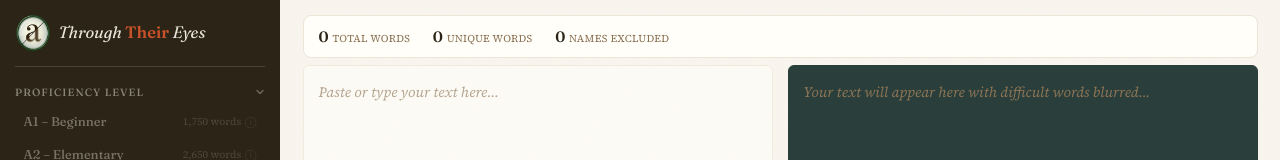
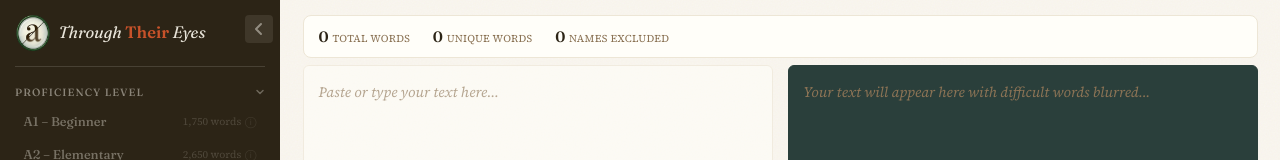
Before and after one commit to dividing-by-zaro/through-their-eyes, a React (Vite) app: page / in a window 1280 px wide. Shown: the top 160 px of the page. Built offline with nearby package versions, Linux system fonts and the light colour scheme; no server answers.

Commit message:
Add collapsible sidebar, update settings descriptions, update docs

```diff
--- a/src/App.css
+++ b/src/App.css
@@ -87,6 +87,59 @@
   bottom: 0;
   overflow-y: auto;
   overflow-x: visible;
+  transition: width 0.25s ease, min-width 0.25s ease;
+}
+
+.sidebar.collapsed {
+  width: 48px;
+  min-width: 48px;
+  padding: var(--space-md) var(--space-xs);
+  overflow: hidden;
+}
+
+.sidebar.collapsed .sidebar-content {
+  opacity: 0;
+  visibility: hidden;
+  pointer-events: none;
+}
+
+.sidebar-content {
+  display: flex;
+  flex-direction: column;
+  flex: 1;
+  transition: opacity 0.2s ease, visibility 0.2s ease;
+}
+
+.sidebar-toggle {
+  position: absolute;
+  top: var(--space-md);
+  right: var(--space-sm);
+  width: 28px;
+  height: 28px;
+  background: rgba(232, 228, 217, 0.1);
+  border: none;
+  border-radius: 4px;
+  color: rgba(232, 228, 217, 0.5);
+  cursor: pointer;
+  display: flex;
+  align-items: center;
+  justify-content: center;
+  transition: all 0.15s ease;
+  z-index: 10;
+}
+
+.sidebar-toggle:hover {
+  background: rgba(232, 228, 217, 0.15);
+  color: var(--chalk);
+}
+
+.sidebar.collapsed .sidebar-toggle {
+  right: 50%;
+  transform: translateX(50%);
+}
+
+.App.sidebar-collapsed .main-content {
+  margin-left: 48px;
 }
 
 .logo-container {
--- a/src/App.jsx
+++ b/src/App.jsx
@@ -57,10 +57,23 @@
   const [showAdvanced, setShowAdvanced] = useState(false);
   const [showAbout, setShowAbout] = useState(false);
   const [displayMode, setDisplayMode] = useState('blur'); // 'blur', 'underline', 'highlight'
+  const [sidebarCollapsed, setSidebarCollapsed] = useState(false);
 
   const freqWrittenRef = useRef(null);
   const freqSpokenRef = useRef(null);
   const debounceRef = useRef(null);
+
+  // Disable body scroll when modals are open
+  useEffect(() => {
+    if (showAdvanced || showAbout) {
+      document.body.style.overflow = 'hidden';
+    } else {
+      document.body.style.overflow = '';
+    }
+    return () => {
+      document.body.style.overflow = '';
+    };
+  }, [showAdvanced, showAbout]);
 
   useEffect(() => {
     (async () => {
@@ -281,8 +294,24 @@
   }, [displayMode]);
 
   return (
-    <div className="App">
-      <aside className="sidebar">
+    <div className={`App ${sidebarCollapsed ? 'sidebar-collapsed' : ''}`}>
+      <aside className={`sidebar ${sidebarCollapsed ? 'collapsed' : ''}`}>
+        <button
+          className="sidebar-toggle"
+          onClick={() => setSidebarCollapsed(!sidebarCollapsed)}
+          aria-label={sidebarCollapsed ? 'Expand sidebar' : 'Collapse sidebar'}
+        >
+          <svg width="16" height="16" viewBox="0 0 16 16" fill="none">
+            <path
+              d={sidebarCollapsed ? "M6 3L11 8L6 13" : "M10 3L5 8L10 13"}
+              stroke="currentColor"
+              strokeWidth="2"
+              strokeLinecap="round"
+              strokeLinejoin="round"
+            />
+          </svg>
+        </button>
+        <div className="sidebar-content">
           <div className="logo-container">
             <img src="/through-their-eyes-logo.png" alt="Logo" className="logo-image" />
             <h1 className="logo">
@@ -348,6 +377,7 @@
             <button className="sidebar-btn" onClick={() => setShowAbout(true)}>
               About this tool
             </button>
+          </div>
         </div>
       </aside>
 
@@ -468,8 +498,7 @@
               <div className="setting-group">
                 <span className="setting-label">Display style for unfamiliar words</span>
                 <p className="setting-description">
-                  Choose how unfamiliar words appear. Blur simulates the reading experience.
-                  Underline and highlight make words readable while still marking them.
+                  Blur simulates the reading experience. Underline and highlight keep words readable while marking them.
                 </p>
                 <div className="display-mode-preview">
                   <span>The cat sat on the </span>
@@ -514,10 +543,9 @@
               </div>
 
               <div className="setting-group">
-                <span className="setting-label">Frequency corpus</span>
+                <span className="setting-label">Word frequency dataset</span>
                 <p className="setting-description">
-                  Choose the word frequency source. Spoken uses movie subtitles (everyday vocabulary).
-                  Written uses web text (more formal vocabulary).
+                  Spoken frequencies are best for most applications, and are derived from a dataset of movie subtitles. Written frequencies may be better for academic applications.
                 </p>
                 <div className="corpus-options">
                   <label className={`corpus-option ${corpus === 'spoken' ? 'active' : ''}`}>
```
Also changed, not shown: 2 other files (tests, documents, lock files or other folders). Lines whose indentation alone changed are shown as unchanged.
